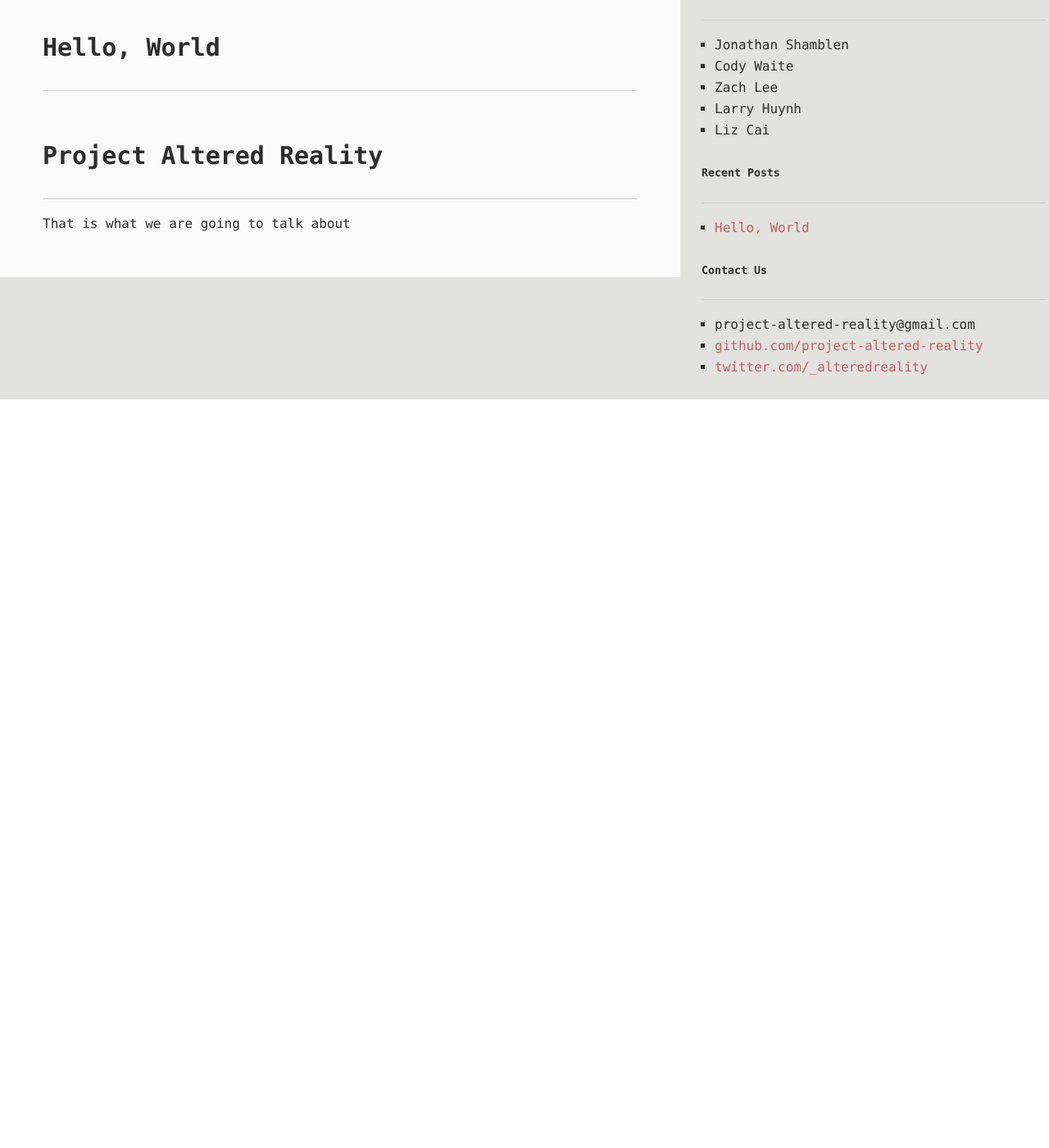
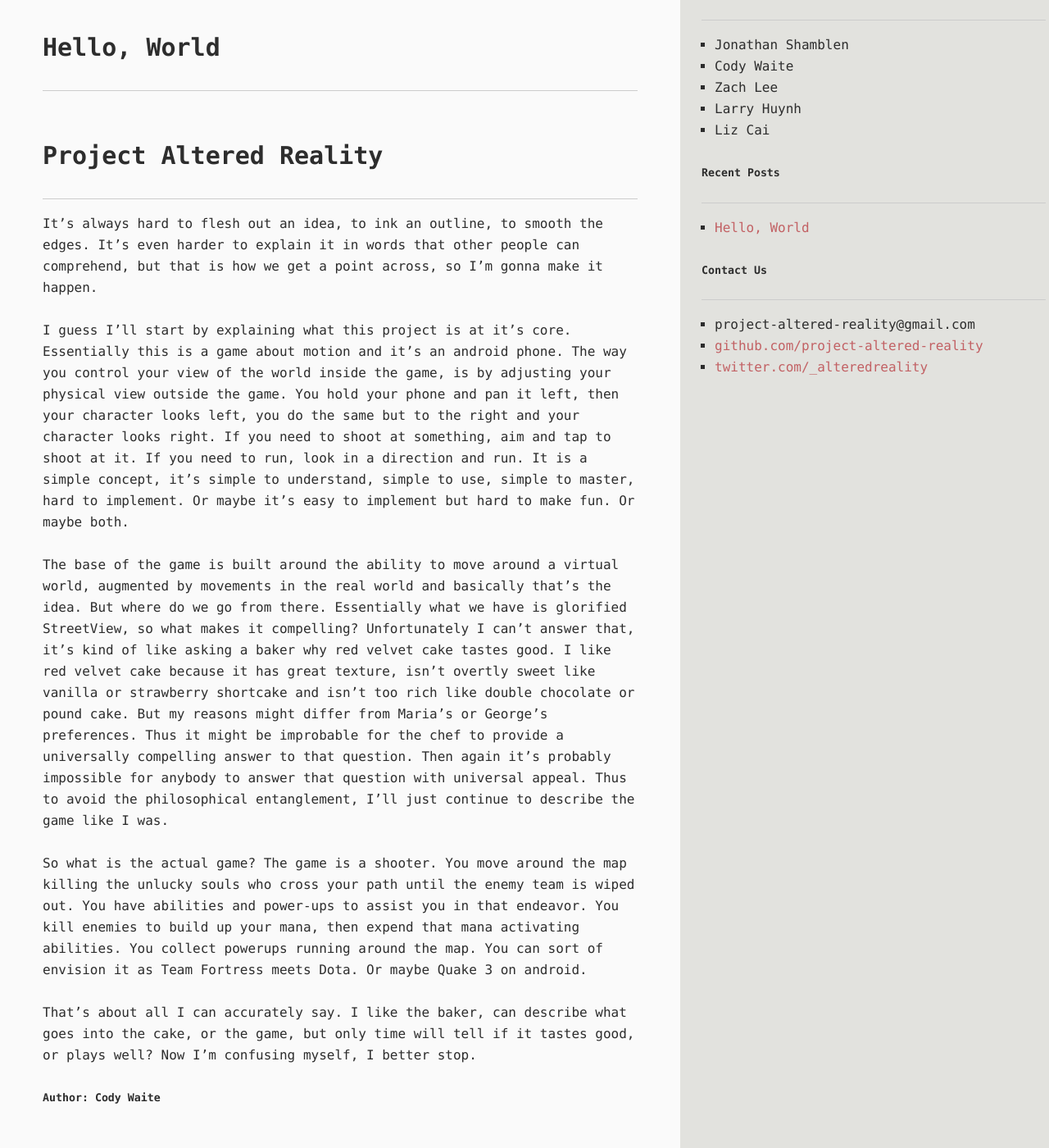
Before and after one commit to project-altered-reality/project-altered-reality.github.io, a Jekyll site: the page built from _posts/2013-10-27-helloworld.md, in a window 1280 px wide and 1400 px high, scrolled down 202 px. Shown: the whole window at 82% size. Built offline with Jekyll 4.4.1, drawn with Linux system fonts in a browser that asks for light colours; some web fonts are replaced; comment, search, counter and statistics services are not loaded; before the commit the page ends 900 px from its top, so only the background shows below that.

Commit message:
first post

```diff
--- a/_posts/2013-10-27-helloworld.md
+++ b/_posts/2013-10-27-helloworld.md
@@ -5,4 +5,14 @@ title: Hello, World
 ***
 #Project Altered Reality
 ***
-That is what we are going to talk about
+It's always hard to flesh out an idea, to ink an outline, to smooth the edges. It's even harder to explain it in words that other people can comprehend, but that is how we get a point across, so I'm gonna make it happen.
+
+I guess I'll start by explaining what this project is at it's core. Essentially this is a game about motion and it's an android phone. The way you control your view of the world inside the game, is by adjusting your physical view outside the game. You hold your phone and pan it left, then your character looks left, you do the same but to the right and your character looks right. If you need to shoot at something, aim and tap to shoot at it. If you need to run, look in a direction and run. It is a simple concept, it's simple to understand, simple to use, simple to master, hard to implement. Or maybe it's easy to implement but hard to make fun. Or maybe both.
+
+The base of the game is built around the ability to move around a virtual world, augmented by movements in the real world and basically that's the idea. But where do we go from there. Essentially what we have is glorified StreetView, so what makes it compelling? Unfortunately I can't answer that, it's kind of like asking a baker why red velvet cake tastes good. I like red velvet cake because it has great texture, isn't overtly sweet like vanilla or strawberry shortcake and isn't too rich like double chocolate or pound cake. But my reasons might differ from Maria's or George's preferences. Thus it might be improbable for the chef to provide a universally compelling answer to that question. Then again it's probably impossible for anybody to answer that question with universal appeal. Thus to avoid the philosophical entanglement, I'll just continue to describe the game like I was.
+
+So what is the actual game? The game is a shooter. You move around the map killing the unlucky souls who cross your path until the enemy team is wiped out. You have abilities and power-ups to assist you in that endeavor. You kill enemies to build up your mana, then expend that mana activating abilities. You collect powerups running around the map. You can sort of envision it as Team Fortress meets Dota. Or maybe Quake 3 on android.
+
+That's about all I can accurately say. I like the baker, can describe what goes into the cake, or the game, but only time will tell if it tastes good, or plays well? Now I'm confusing myself, I better stop.
+
+#####Author: Cody Waite
```
Also changed, not shown: index.md (+1 -1 lines).
